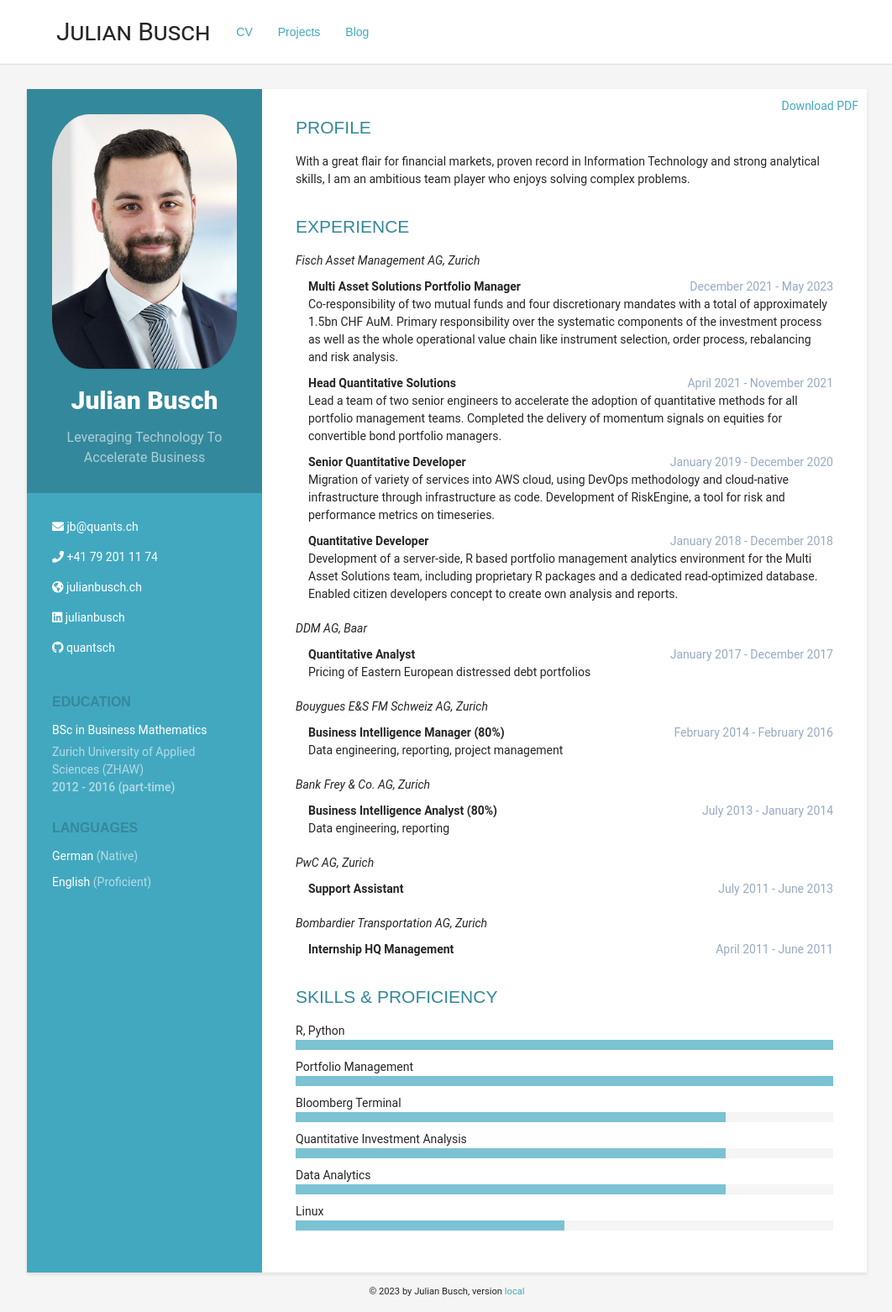
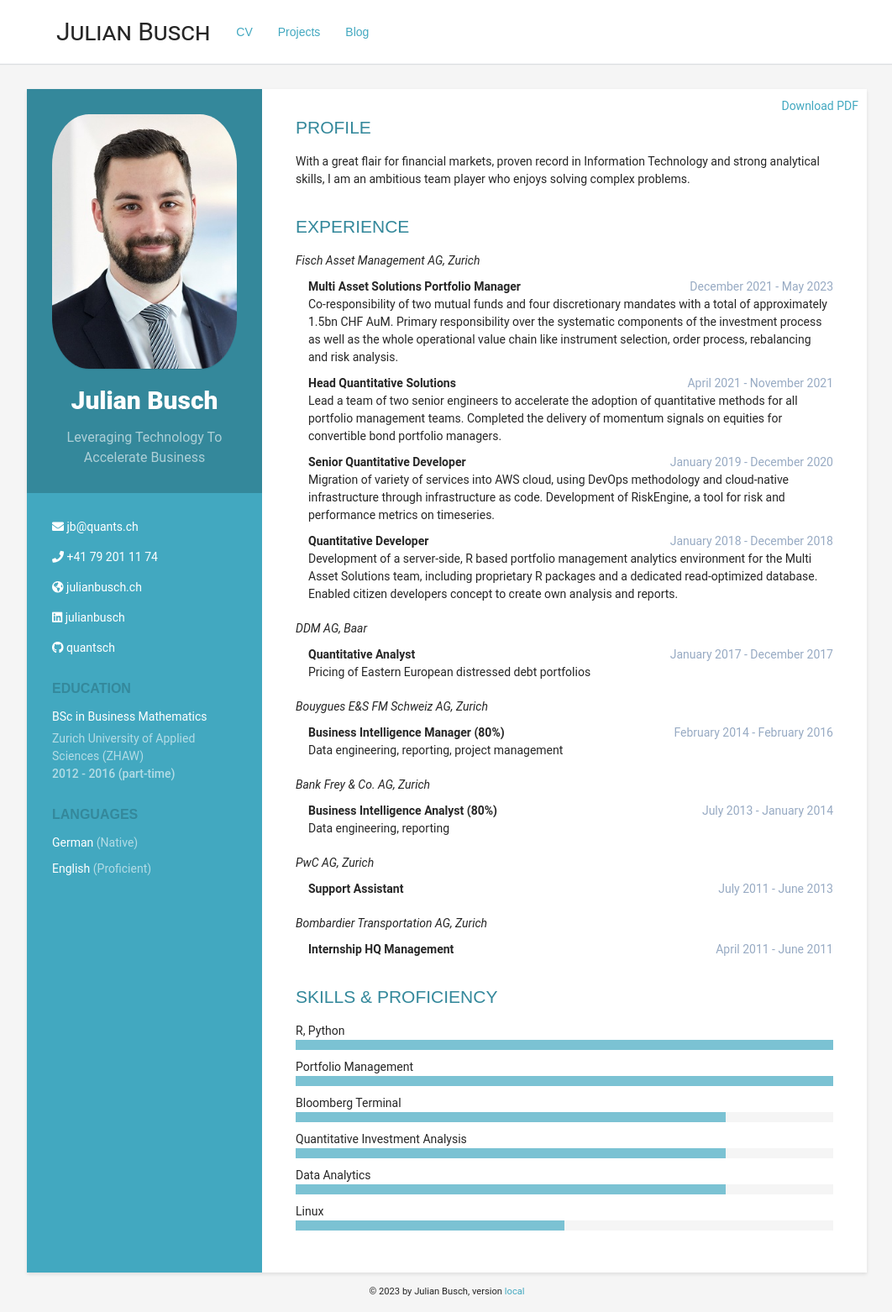
Before and after one commit to quantsch/quantsch.github.io, a Jekyll site: the page built from index.md, in a window 1280 px wide. Shown: the whole page at 84% size, without its empty margins (108-1170 px from the left). Built offline with Jekyll 4.4.1, drawn with Linux system fonts in a browser that asks for light colours.

Commit message:
improve formatting

```diff
--- /dev/null
+++ b/_data/general.yml
@@ -0,0 +1 @@
+github-tree-url: https://github.com/quantsch.github.io/tree
--- a/_sass/_cv.scss
+++ b/_sass/_cv.scss
@@ -24,6 +24,9 @@
     }
     h1 {
         color: #fff;
+    }
+    ul {
+        margin-bottom: 0;
     }
     .profile-container {
         padding: 30px;
--- a/_sass/_responsive.scss
+++ b/_sass/_responsive.scss
@@ -28,7 +28,7 @@
     }
 
     .cv-main-wrapper {
-        padding: 30px;
+        padding: 0 30px 30px 30px;
         .time {
             position: static;
             display: block;
```
